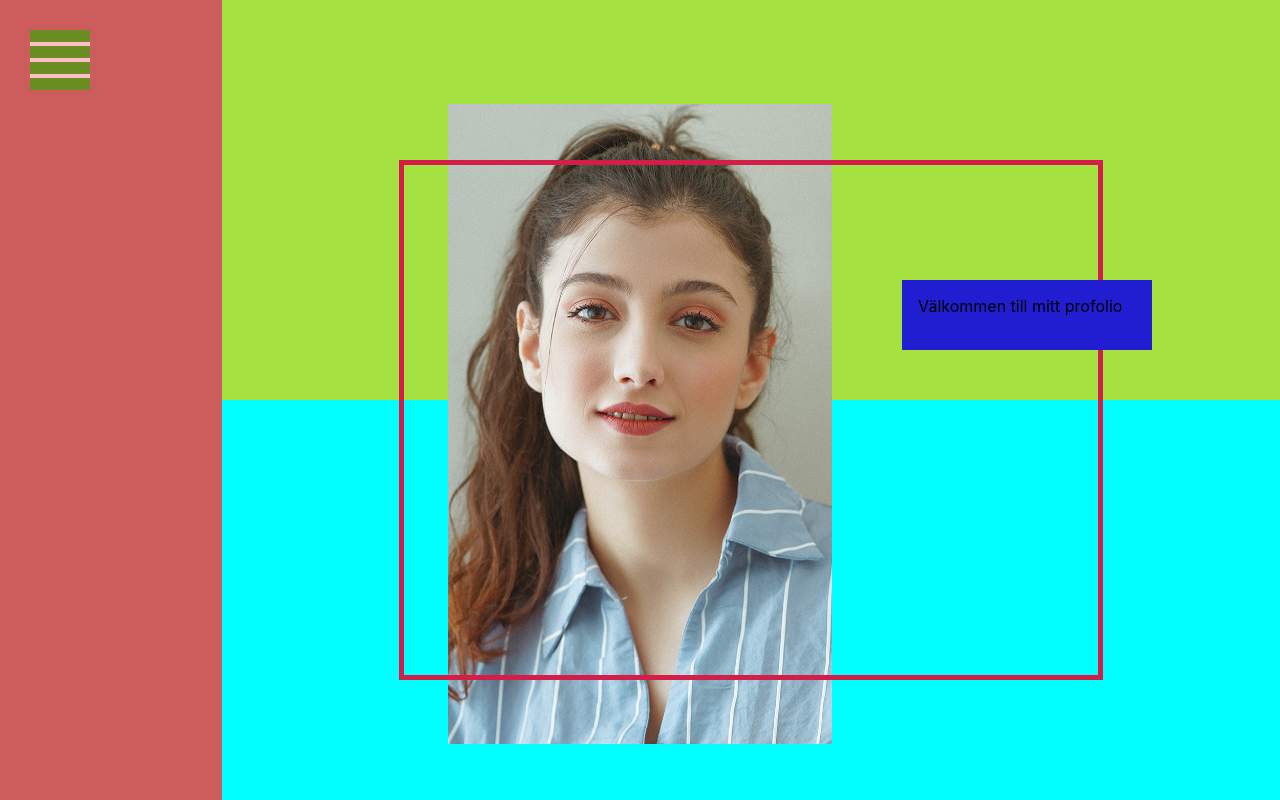
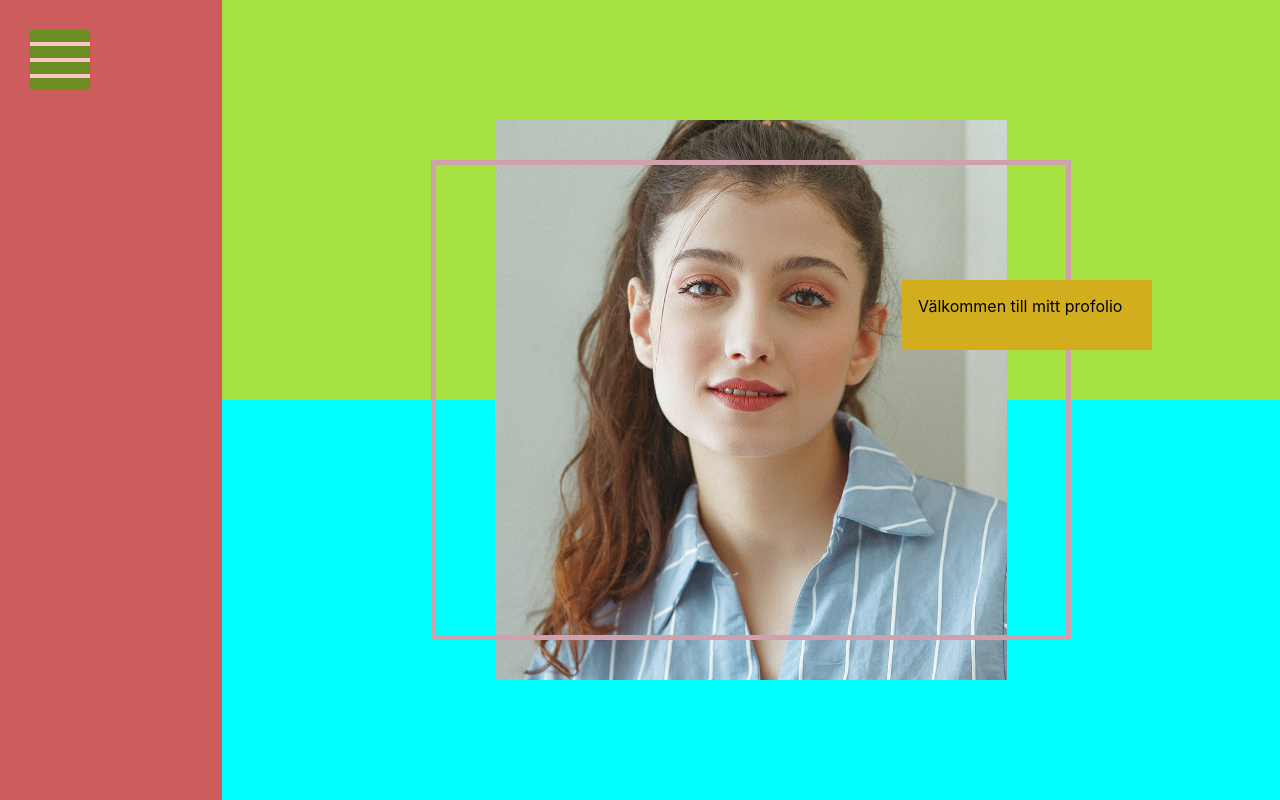
Before and after one commit to mariaekmaan1991/nextJsPortfolio, a Next.js app: page / in a window 1280 px wide. Built offline with nearby package versions, Linux system fonts and the light colour scheme.

Commit message:
responsive image

```diff
--- a/src/pages/index.js
+++ b/src/pages/index.js
@@ -13,8 +13,6 @@ const Home = () => {
           alt=""
           objectFit="cover"
           layout="fill"
-          width={500}
-          height={500}
         />
       </div>
     </>
--- a/styles/Home.module.scss
+++ b/styles/Home.module.scss
@@ -1,32 +1,32 @@
 .HomeColorFrame {
   border: 5px solid rgb(255, 0, 221);
   width: 70%;
-  height: 60%;
+  height: 58%;
   max-width: 70%;
   display: flex;
   z-index: 10;
   position: fixed;
-  top: 20%;
+  top: 27%;
   justify-content: center;
   //justify-items: center;
 }
 
 .HomeBoxImage {
-  position: fixed;
-  width: 80%;
+  top: 30%;
+  width: 200px;
   height: 50%;
   z-index: 2;
   justify-content: center;
   display: flex;
-  top: 25%;
+  position: fixed;
 }
 
-@media only screen and (min-width: 400px) {
+@media only screen and (min-width: 300px) {
   .HomeColorFrame {
     border: 5px solid rgb(126, 201, 1);
-    top: 23%;
-    height: 75%;
-    width: 60%;
+    width: 40%;
+    height: 58%;
+    max-width: 70%;
   }
   .HomeHeadlineBox {
     width: 250px;
@@ -41,47 +41,47 @@
   }
 
   .HomeBoxImage {
-    top: 28%;
-    width: 80%;
-    height: 65%;
+    top: 30%;
+    width: 250px;
+    height: 50%;
   }
 }
 
-@media only screen and (min-width: 500px) {
+@media only screen and (min-width: 600px) {
   .HomeColorFrame {
-    border: 5px solid rgb(14, 12, 12);
-    width: 75%;
+    top: 20%;
+    border: 5px solid rgb(208, 161, 172);
+    width: 50%;
     height: 60%;
-    top: 30%;
-    max-width: 90%;
-    // height: 50%;
-
+    max-width: 50%;
     position: fixed;
   }
+  .HomeHeadlineBox {
+    background-color: rgb(210, 174, 30);
+  }
   .HomeBoxImage {
-    top: 25%;
-    left: 17%;
-    width: 45%;
-
+    top: 15%;
+    width: 40%;
     height: 70%;
+    max-width: 40%;
   }
   .HomeHeadlineBox {
   }
 }
 
-@media only screen and (min-width: 900px) {
+@media only screen and (min-width: 1400px) {
   .HomeColorFrame {
     top: 20%;
     border: 5px solid rgb(210, 30, 72);
-    width: 55%;
-    height: 65%;
+    width: 50%;
+    height: 60%;
+    max-width: 50%;
   }
   .HomeBoxImage {
-    top: 13%;
-    left: 35%;
     width: 30%;
+    top: 10%;
     height: 80%;
-    max-width: 35%;
+    max-width: 30%;
   }
   .HomeHeadlineBox {
   }
```
